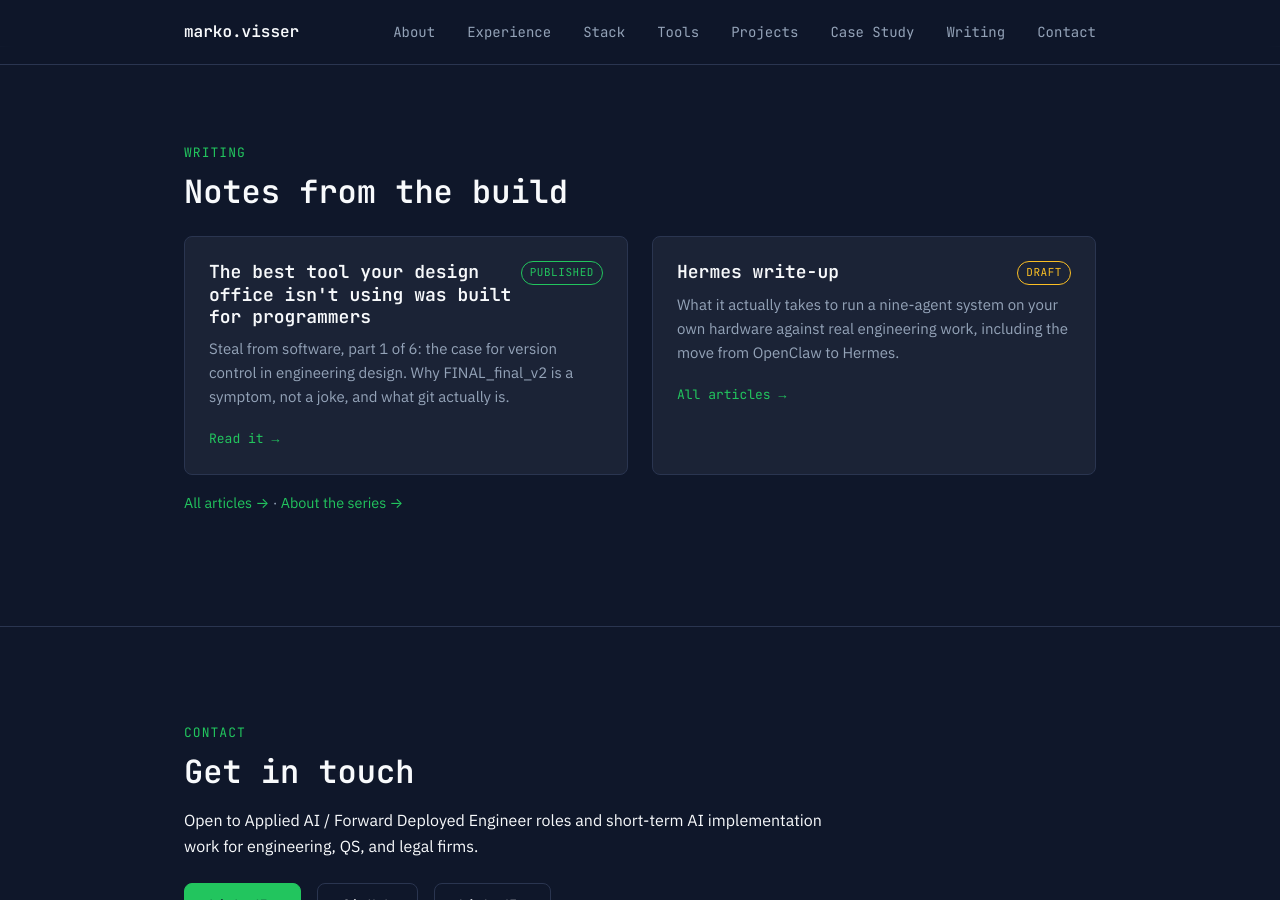
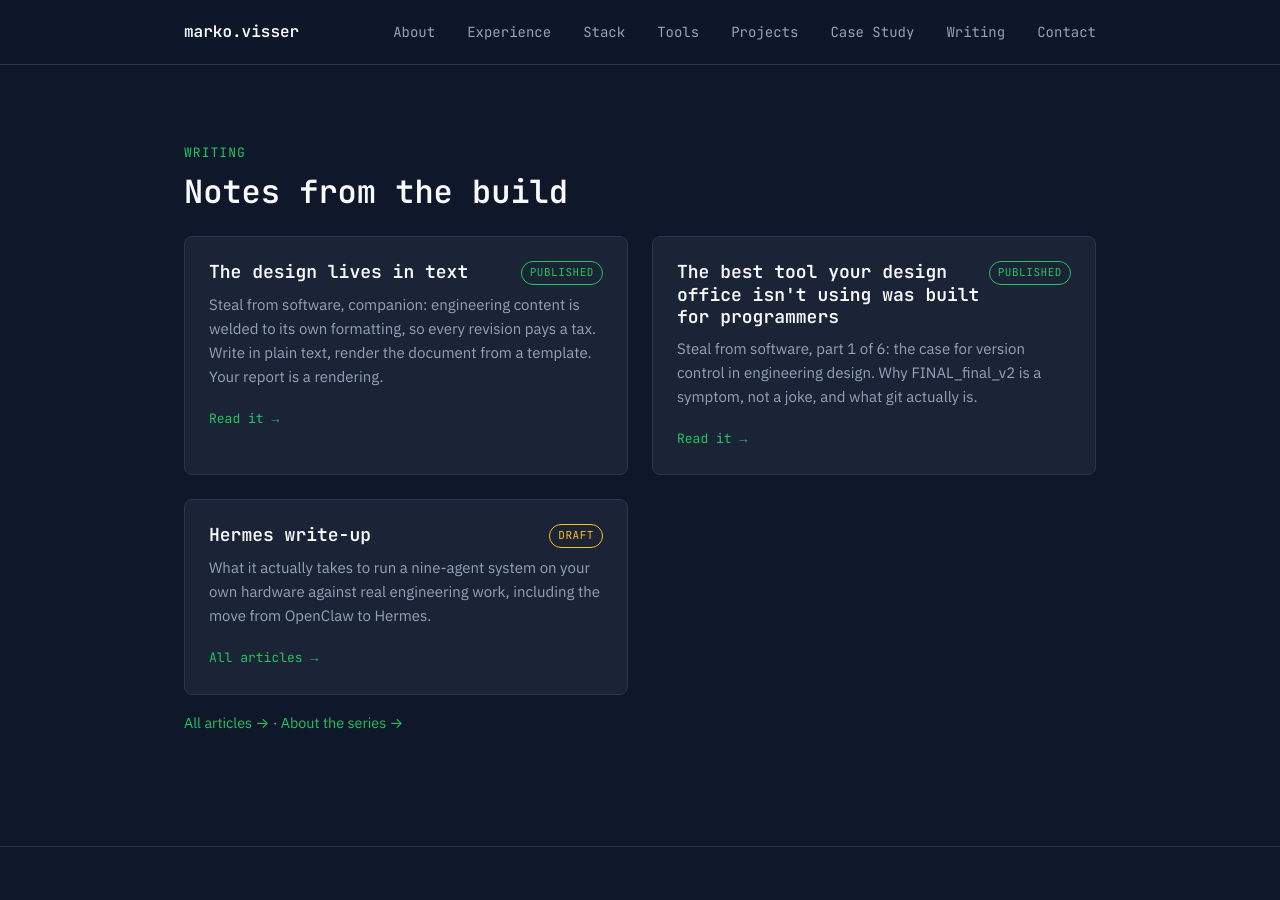
Before and after one commit to MarkoVisser/MarkoVisser.github.io, a Jekyll site: the page index.html, which Jekyll copies as it is, in a window 1280 px wide and 900 px high, scrolled down 4990 px. Built offline with Jekyll 4.4.1, drawn with Linux system fonts in a browser that asks for light colours.

Commit message:
Publish Steal from software companion: The design lives in text
Adds the unnumbered series companion: article page, cover, series-page row and homepage card. Links to part 1 on-site; also published on LinkedIn.

```diff
--- a/index.html
+++ b/index.html
@@ -329,6 +329,14 @@
         <div class="card-grid">
           <div class="card">
             <div class="card-header">
+              <h3>The design lives in text</h3>
+              <span class="status status-live">Published</span>
+            </div>
+            <p>Steal from software, companion: engineering content is welded to its own formatting, so every revision pays a tax. Write in plain text, render the document from a template. Your report is a rendering.</p>
+            <a class="card-link" href="/articles/steal-from-software-companion-design-lives-in-text/">Read it →</a>
+          </div>
+          <div class="card">
+            <div class="card-header">
               <h3>The best tool your design office isn't using was built for programmers</h3>
               <span class="status status-live">Published</span>
             </div>
--- a/series/steal-from-software/index.html
+++ b/series/steal-from-software/index.html
@@ -16,10 +16,10 @@ description: "A six-part series on what engineering design offices can take from
     <p>Six parts, published fortnightly.</p>
 
     <div class="article-list">
-      {% assign published = site.articles | where: "series", "Steal from software" | sort: "part" %}
+      {% assign published = site.articles | where: "series", "Steal from software" | sort: "date" %}
       {% for a in published %}
       <a class="article-row" href="{{ a.url }}">
-        <span class="article-row-date">Part {{ a.part }}</span>
+        <span class="article-row-date">{% if a.part %}Part {{ a.part }}{% else %}{{ a.label | default: "Companion" }}{% endif %}</span>
         <span class="article-row-main">
           <span class="article-row-title">{{ a.title }}</span>
           <span class="article-row-series">Published {{ a.date | date: "%-d %b %Y" }}</span>
```
Also changed, not shown: _articles/steal-from-software-companion-design-lives-in-text.md (added, +87 -0 lines), assets/covers/steal-from-software-companion.png (added).
